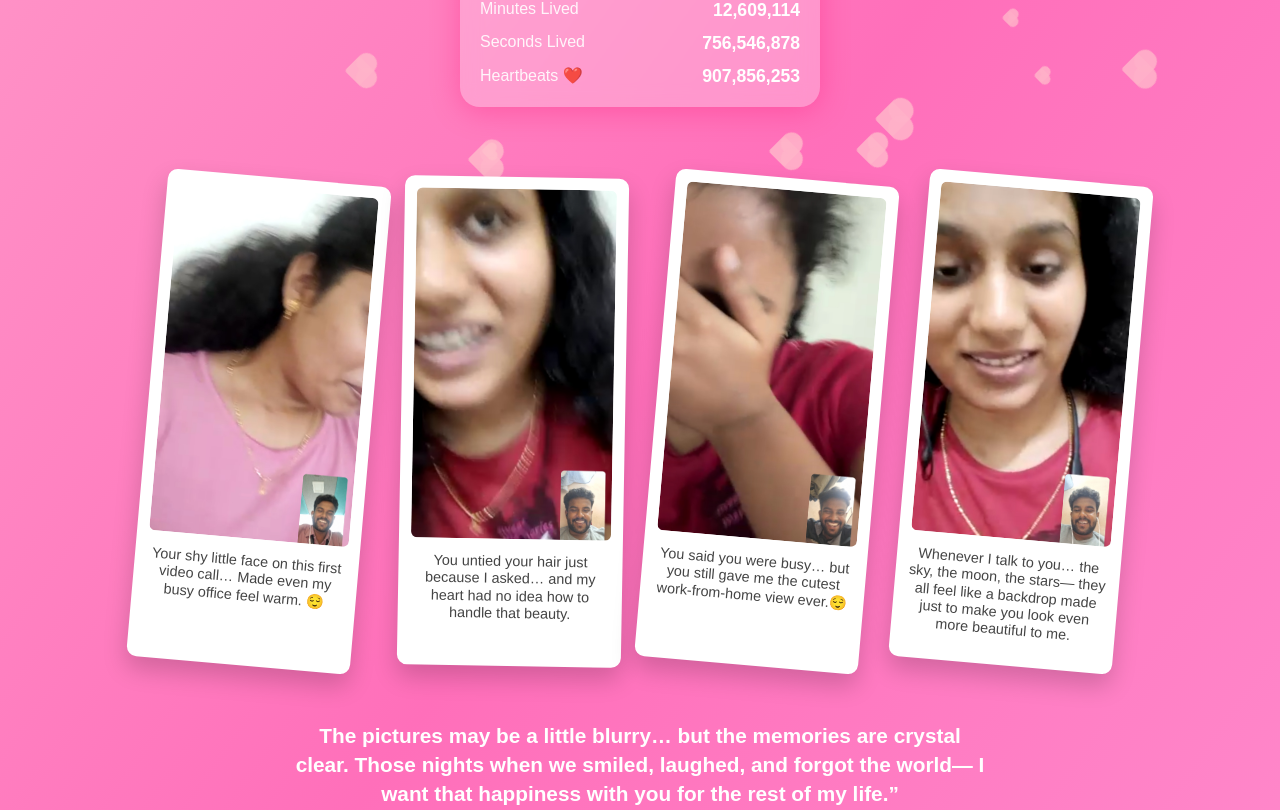
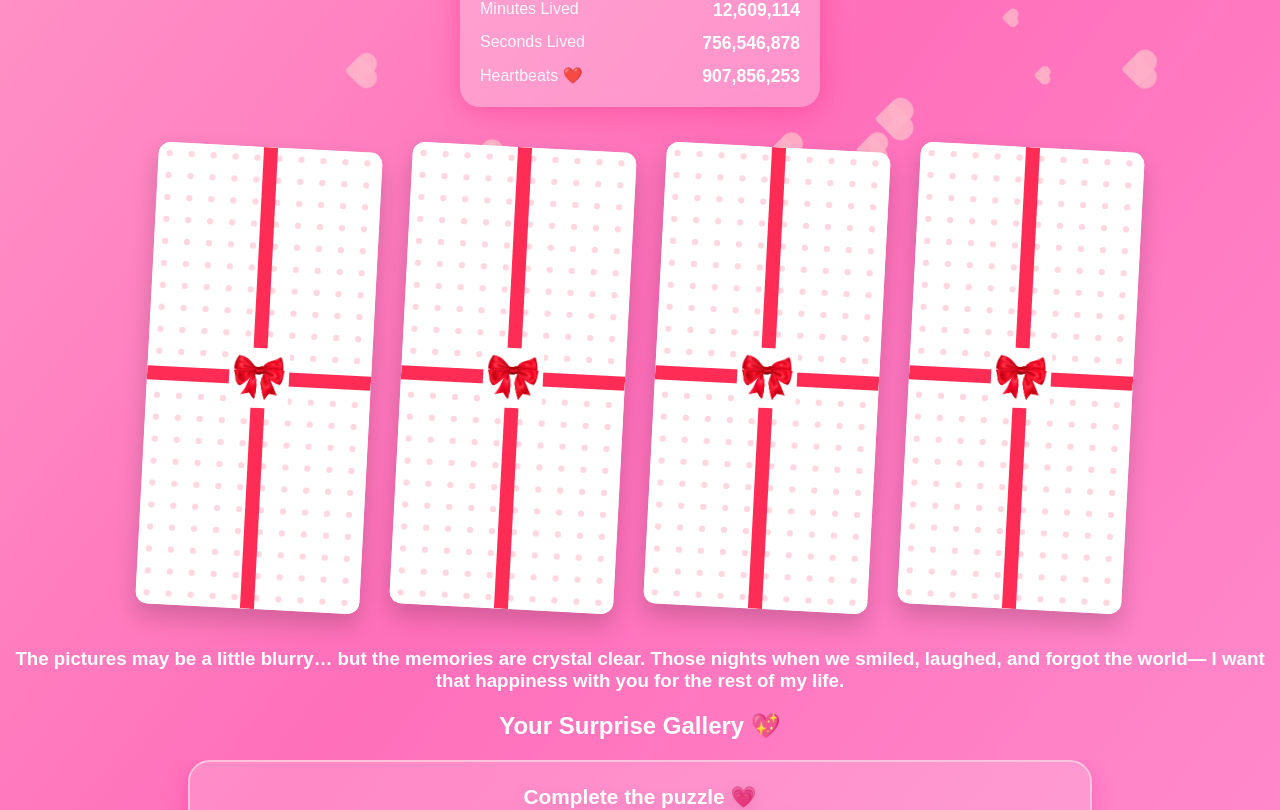
Before and after one commit to raj1799/rajiii-birthday-site, a React (Vite) app: page / in a window 1280 px wide. Shown: the part 497-1307 px from the top of the page. Built offline with nearby package versions, Linux system fonts and the light colour scheme.

Commit message:
polaraid wrapper

```diff
--- a/src/components/PolaroidSection.jsx
+++ b/src/components/PolaroidSection.jsx
@@ -1,192 +1,64 @@
-import React, { useRef, useState } from "react";
+import React from "react";
 import "../styles/polaroid.css"
 import Smile1 from "../assets/smile1.jpg";
 import Smile2 from "../assets/smile2.jpg";
 import Smile3 from "../assets/smile3.jpg";
 import Smile4 from "../assets/smile4.jpg";
 import FirstVc from "../assets/firstVC.jpg";
+import Bow from "../assets/bow.jpg"
 
-// export default function PolaroidSection() {
-//   return (
-//     <div className="polaroid-section">
+export default function PolaroidsSection() {
 
-//       <div className="polaroid-container">
-
-//         <div className="polaroid-card tilt-left">
-//           <img src="/img1.jpg" alt="photo1" />
-//           <p>My favourite amizu.</p>
-//         </div>
-
-//         <div className="polaroid-card tilt-center">
-//           <img src="/img2.jpg" alt="photo2" />
-//           <p>This one still lives in mina.</p>
-//         </div>
-
-//         <div className="polaroid-card tilt-right">
-//           <img src="/img3.jpg" alt="photo3" />
-//           <p>You look like the thinnīt map 😌</p>
-//         </div>
-
-//       </div>
-
-//       <h3 className="polaroid-caption">
-//         You are the calm I didn’t know I needed.
-//       </h3>
-
-//     </div>
-//   );
-// }
-
-export default function PolaroidsSection({ videoSrc, onOpenGift = () => {} }) {
-  const rightRef = useRef(null);
-  const heartRef = useRef(null);
-
-  const [showText, setShowText] = useState(false);
-  const [popped, setPopped] = useState(false);
-
-  // 🧨 BURST EFFECT
-  function createBurst() {
-    const container = rightRef.current;
-    const heart = heartRef.current;
-    if (!container || !heart) return;
-
-    const rect = heart.getBoundingClientRect();
-    const parent = container.getBoundingClientRect();
-
-    const cx = rect.left + rect.width / 2 - parent.left;
-    const cy = rect.top + rect.height / 2 - parent.top;
-
-    for (let i = 0; i < 26; i++) {
-      const p = document.createElement("div");
-      p.className = "burst-heart";
-      p.style.left = `${cx}px`;
-      p.style.top = `${cy}px`;
-
-      const angle = (Math.PI * 2 * i) / 26;
-      const dist = 90 + Math.random() * 90;
-
-      p.style.setProperty("--tx", `${Math.cos(angle) * dist}px`);
-      p.style.setProperty("--ty", `${Math.sin(angle) * dist}px`);
-
-      container.appendChild(p);
-
-      requestAnimationFrame(() => p.classList.add("animate"));
-      setTimeout(() => p.remove(), 900);
-    }
-  }
-
-  // CLICK EVENT
-  function handleClickHeart() {
-    if (popped) return;
-
-    setPopped(true);
-    const heart = heartRef.current;
-    heart.classList.add("popped");
-
-    setTimeout(() => {
-      createBurst();
-      heart.classList.add("disappear");
-    }, 250);
-
-    setTimeout(() => setShowText(true), 800);
-  }
+  const cards = [
+    {
+      img: FirstVc,
+      text: "Your shy little face on this first video call… Made even my busy office feel warm. 😌",
+    },
+    {
+      img: Smile2,
+      text: "You untied your hair just because I asked… and my heart had no idea how to handle that beauty.",
+    },
+    {
+      img: Smile3,
+      text: "You said you were busy… but you still gave me the cutest work-from-home view ever. 😌",
+    },
+    {
+      img: Smile4,
+      text: "Whenever I talk to you… the sky, the moon, the stars— they all feel like a backdrop made just to make you look even more beautiful to me.",
+    },
+  ];
 
   return (
     <div className="bike-intro-container">
-      {/* LEFT SIDE */}
-      {/* <div className="bike-left">
-        <div className="video-card">
-          <video src={videoSrc} controls className="bike-video" />
-          <p className="video-caption">
-            Our bike ride — the moment that changed everything
-          </p>
-        </div>
-      </div> */}
       <div className="polaroid-section">
+
         <div className="polaroid-container">
-          <div className="polaroid-card tilt-right">
-            <img src={FirstVc} alt="photo3" />
-            <p>
-              Your shy little face on this first video call… Made even my busy
-              office feel warm. 😌
-            </p>
-          </div>
-          {/* <div className="polaroid-card tilt-left">
-            <img src={Smile1} alt="photo1" />
-            <p>My favourite amizu.</p>
-          </div> */}
+          {cards.map((card, i) => (
+            <div key={i} className="polaroid-card tilt-right">
 
-          <div className="polaroid-card tilt-center">
-            <img src={Smile2} alt="photo2" />
-            <p>
-              You untied your hair just because I asked… and my heart had no
-              idea how to handle that beauty.
-            </p>
-          </div>
+              {/* WRAPPER COVER */}
+              <div className="gift-cover">
+                <div className="gift-pattern"></div>
+                <div className="ribbon-vertical"></div>
+                <div className="ribbon-horizontal"></div>
+                <div  className="ribbon-bow"
+  style={{ backgroundImage: `url(${Bow})` }}></div>
+              </div>
 
-          <div className="polaroid-card tilt-right">
-            <img src={Smile3} alt="photo3" />
-            <p>
-              You said you were busy… but you still gave me the cutest
-              work-from-home view ever.😌
-            </p>
-          </div>
-          <div className="polaroid-card tilt-right">
-            <img src={Smile4} alt="photo3" />
-            <p>
-              Whenever I talk to you… the sky, the moon, the stars— they all
-              feel like a backdrop made just to make you look even more
-              beautiful to me.
-            </p>
-          </div>
+              {/* ACTUAL IMAGE */}
+              <img src={card.img} alt="photo" />
+
+              {/* CAPTION */}
+              <p>{card.text}</p>
+            </div>
+          ))}
         </div>
 
         <h3 className="polaroid-caption">
-          The pictures may be a little blurry… but the memories are crystal
-          clear. Those nights when we smiled, laughed, and forgot the world— I
-          want that happiness with you for the rest of my life.”
+          The pictures may be a little blurry… but the memories are crystal clear.
+          Those nights when we smiled, laughed, and forgot the world— I want that
+          happiness with you for the rest of my life.
         </h3>
-      </div>
-
-      {/* RIGHT SIDE */}
-      <div className="heart-right" ref={rightRef}>
-        {/* {!popped && (
-          <p className="hint-text">Tap the heart to reveal our story</p>
-        )} */}
-
-        {/* PERFECT SVG HEART */}
-        {/* <div
-          ref={heartRef}
-          className={`heart-svg ${popped ? "popped" : "beat"}`}
-          onClick={handleClickHeart}
-          dangerouslySetInnerHTML={{
-            __html: `
-              <svg viewBox="0 0 32 29.6" width="100%" height="100%">
-                <path fill="#ff2d4f" d="
-                  M23.6,0c-3.4,0-6.4,2.6-7.6,4C14.8,2.6,11.8,0,8.4,0
-                  C3.8,0,0,3.8,0,8.4c0,9.5,16,21.2,16,21.2S32,17.9,32,8.4
-                  C32,3.8,28.2,0,23.6,0z">
-                </path>
-              </svg>
-            `,
-          }}
-        ></div> */}
-
-        {/* REVEALED TEXT */}
-        {/* {showText && (
-          <div className="intro-text visible">
-            <p className="intro-line small">
-              Our story didn’t need many moments…
-            </p>
-            <h2 className="intro-line large">
-              One meeting was enough to make me choose you.
-            </h2>
-
-            <button className="open-gift-btn" onClick={onOpenGift}>
-              Open Your Gift 🎁
-            </button>
-          </div>
-        )} */}
       </div>
     </div>
   );
--- a/src/styles/polaroid.css
+++ b/src/styles/polaroid.css
@@ -1,67 +1,111 @@
-/* MAIN SECTION */
-.polaroid-section {
-  text-align: center;
-  margin: 50px auto;
-  width: 100%;
-}
-
-/* Polaroid Layout */
+/* POLAROID CONTAINER FIX */
 .polaroid-container {
   display: flex;
   gap: 30px;
   justify-content: center;
   flex-wrap: wrap;
   padding: 20px 0;
+  overflow: visible;
+  position: relative;
 }
 
-/* POLAROID CARD STYLE — bigger, cleaner */
+/* POLAROID CARD FIX */
 .polaroid-card {
-  width: 200px;                     /* Increased width */
+  position: relative;
+  width: 200px;
   background: white;
   padding: 12px;
-  border-radius: 10px;
+  border-radius: 12px;
   box-shadow: 0 12px 25px rgba(0,0,0,0.18);
   text-align: center;
-  transition: transform 0.3s ease;
+  transition: transform 0.35s ease;
   cursor: pointer;
+  overflow: hidden;
+  transform-origin: center center;     /* <— IMPORTANT */
 }
 
-/* IMAGE — taller, full polaroid fill */
+/* SAFE TILT RANGE */
+.tilt-right { transform: rotate(3deg); }
+.tilt-center { transform: rotate(1deg); }
+.tilt-left { transform: rotate(-3deg); }
+
+/* HOVER */
+.polaroid-card:hover {
+  transform: scale(1.08) rotate(0deg);
+  z-index: 10;
+}
+
+/* IMAGE */
 .polaroid-card img {
   width: 100%;
-  height: 350px;                    /* Increased height */
-  object-fit: cover;                /* Clean crop */
+  height: 330px;
+  object-fit: cover;
   border-radius: 6px;
 }
 
-/* CAPTION */
+/* TEXT */
 .polaroid-card p {
-  margin-top: 10px;
   font-size: 0.9rem;
   font-weight: 500;
-  line-height: 1.2;
+  margin-top: 10px;
   color: #444;
 }
 
-/* REAL-POLAROID TILTS */
-.tilt-left { transform: rotate(-6deg); }
-.tilt-center { transform: rotate(1deg); }
-.tilt-right { transform: rotate(5deg); }
-
-/* HOVER (straightens) */
-.polaroid-card:hover {
-  transform: scale(1.08) rotate(0deg);
-  box-shadow: 0 16px 32px rgba(0,0,0,0.22);
+/* GIFT WRAP COVER FIX */
+.gift-cover {
+  position: absolute;
+  inset: 0;
+  background: #fff;
+  border-radius: 10px;
+  z-index: 5;
+  transition: opacity 0.6s ease;
 }
 
-/* BOTTOM CAPTION */
-.polaroid-caption {
-  margin-top: 35px;
-  font-size: 1.3rem;
-  font-weight: 600;
-  color: white;
-  max-width: 700px;
-  margin-left: auto;
-  margin-right: auto;
-  line-height: 1.4;
+/* Hide on hover */
+.polaroid-card:hover .gift-cover {
+  opacity: 0;
 }
+
+/* HEART PATTERN */
+.gift-pattern {
+  position: absolute;
+  inset: 0;
+  background-image: radial-gradient(#ff7c9c 22%, transparent 22%);
+  background-size: 22px 22px;
+  opacity: 0.3;
+  border-radius: inherit;
+}
+
+/* RIBBONS */
+.ribbon-vertical,
+.ribbon-horizontal {
+  position: absolute;
+  background: #ff2d55;
+}
+
+.ribbon-vertical {
+  width: 14px;
+  height: 100%;
+  left: 50%;
+  transform: translateX(-50%);
+}
+
+.ribbon-horizontal {
+  height: 14px;
+  width: 100%;
+  top: 50%;
+  transform: translateY(-50%);
+}
+
+/* BOW FIXED SIZE + RESPONSIVE */
+.ribbon-bow {
+  position: absolute;
+  width: 60px;
+  height: 60px;
+  top: 50%;
+  left: 50%;
+  transform: translate(-50%, -50%);
+  background-size: contain;
+  background-repeat: no-repeat;
+  pointer-events: none;
+}
```
Also changed, not shown: src/assets/bow.jpg (added).
